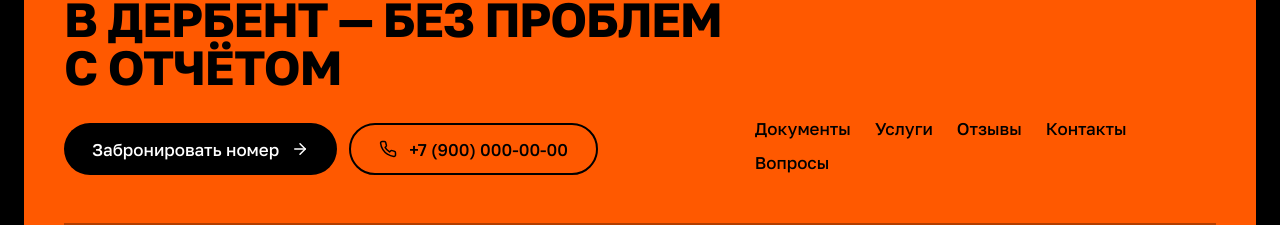
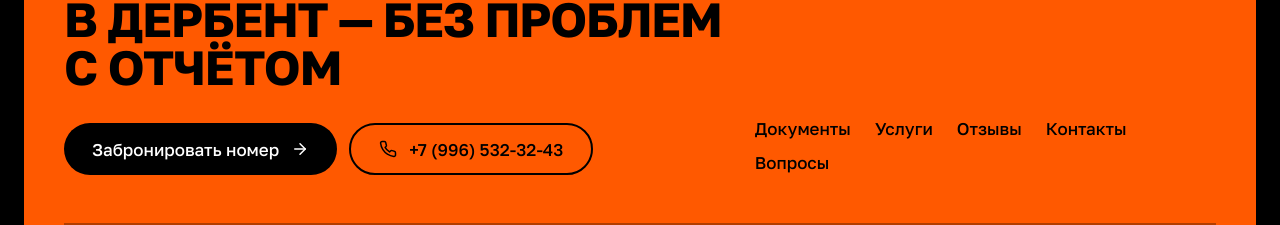
Before and after one commit to 6456609-source/hotel-checks-derbent, a React (Vite) app: page / in a window 1280 px wide. Shown: the part 5586-5811 px from the top of the page. Built offline with nearby package versions, Linux system fonts and the light colour scheme; a web font is replaced by a local one.

Commit message:
[FIX] Добавил проверку номера

```diff
--- a/src/components/site/data.ts
+++ b/src/components/site/data.ts
@@ -12,8 +12,8 @@ export const MEETING_PHOTO =
 
 export const HOTEL_NAME = "Выгодная командировка с отчетными документами";
 
-export const PHONE = "+7 (900) 000-00-00";
-export const PHONE_HREF = "tel:+79000000000";
+export const PHONE = "+7 (996) 532-32-43";
+export const PHONE_HREF = "tel:+79965323243";
 
 export const NAV = [
   { id: "documents", label: "Документы" },
```
